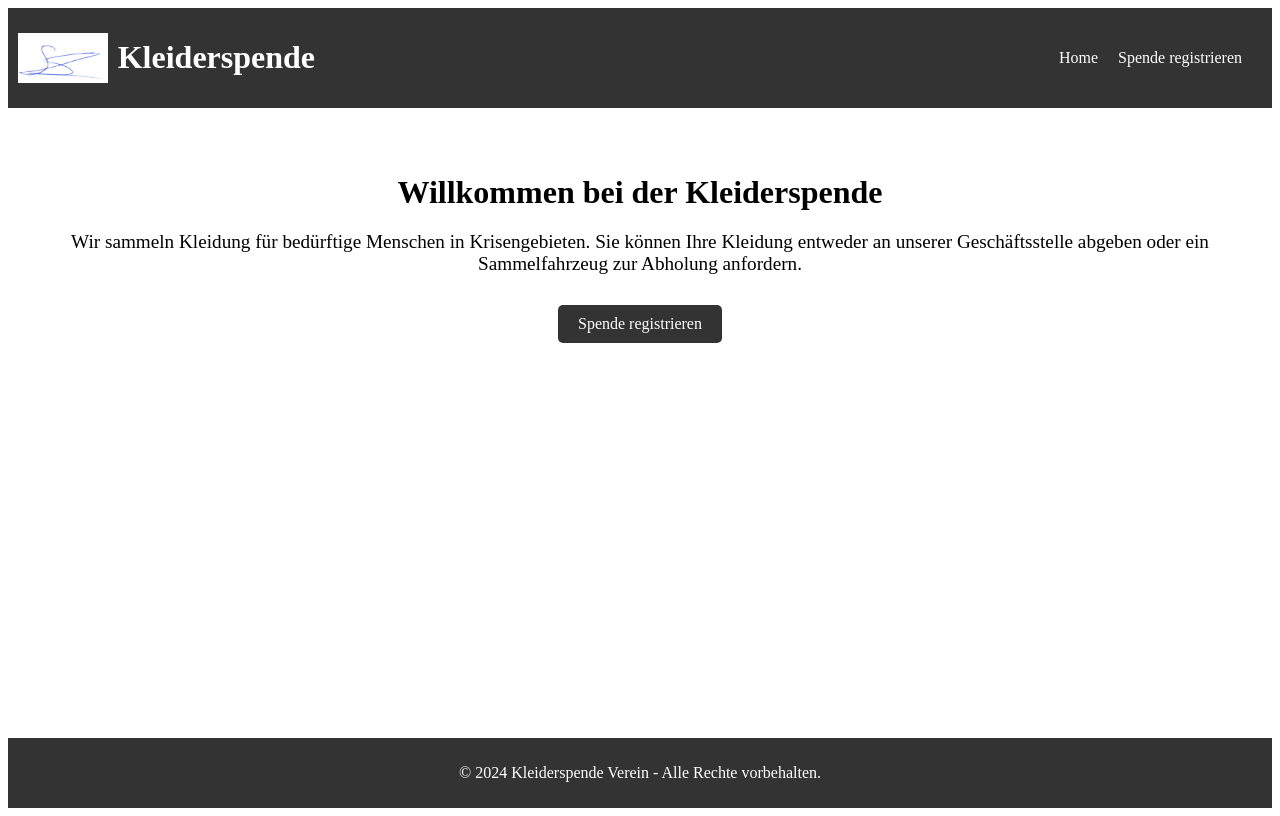
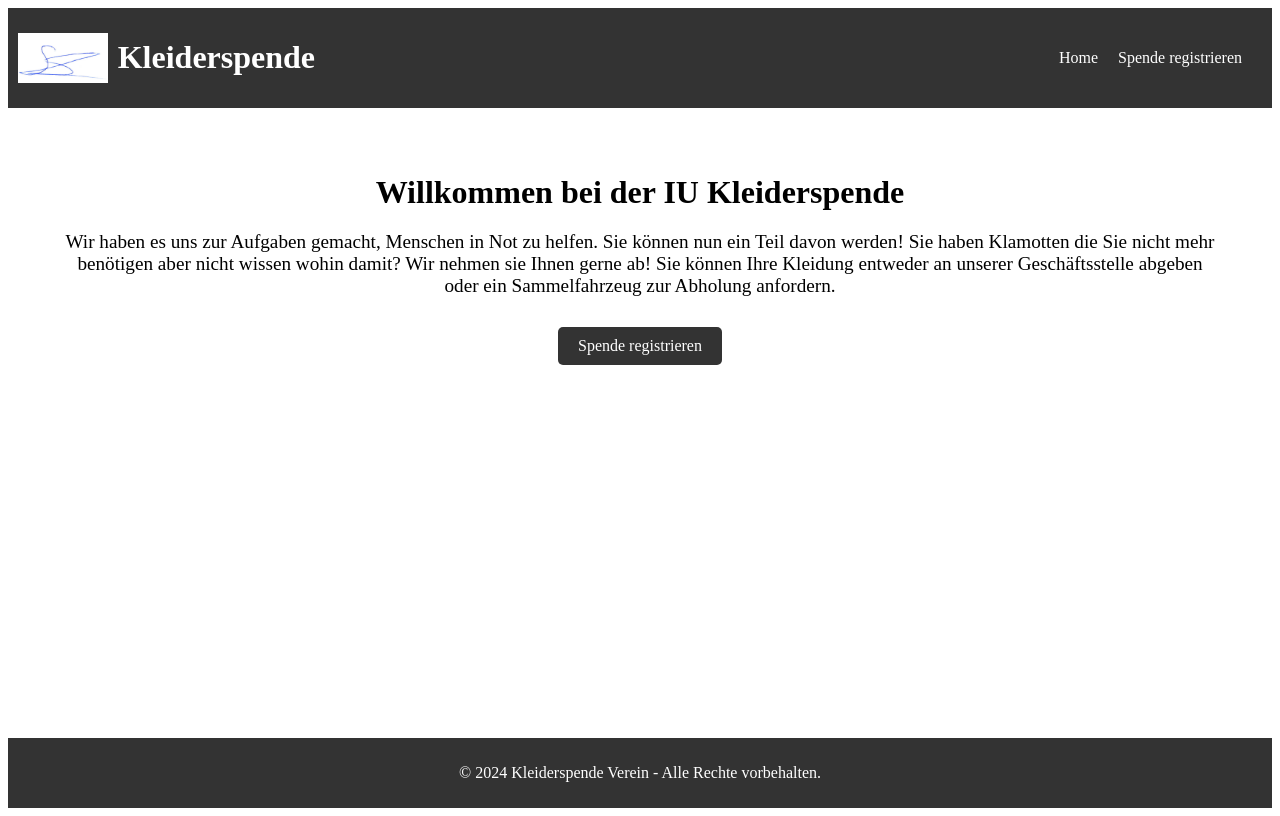
Before and after one commit to Yupi7/kleiderspende, a Vue app: page / in a window 1280 px wide. Built offline with nearby package versions, Linux system fonts and the light colour scheme.

Commit message:
text neu

```diff
--- a/src/components/DonationForm.vue
+++ b/src/components/DonationForm.vue
@@ -25,8 +25,11 @@
       <label>
         Krisengebiet:
         <select v-model="crisisArea" required>
-          <option value="Gebiet1">Gebiet 1</option>
-          <option value="Gebiet2">Gebiet 2</option>
+          <option value="Nordafrika">Nordafrika</option>
+          <option value="Zentralafrika">Zentralafrika</option>
+          <option value="Südafrika">Südafrika</option>
+          <option value="Naher-Osten">Naher-Osten</option>
+          <option value="Mittelost-Asien">Mittelost-Asien</option>
         </select>
       </label>
 
--- a/src/components/Home.vue
+++ b/src/components/Home.vue
@@ -1,9 +1,12 @@
 <template>
   <div class="home">
-    <h2>Willkommen bei der Kleiderspende</h2>
+    <h2>Willkommen bei der IU Kleiderspende</h2>
     <p>
-      Wir sammeln Kleidung für bedürftige Menschen in Krisengebieten. Sie können Ihre Kleidung
-      entweder an unserer Geschäftsstelle abgeben oder ein Sammelfahrzeug zur Abholung anfordern.
+      Wir haben es uns zur Aufgaben gemacht, Menschen in Not zu helfen.
+      Sie können nun ein Teil davon werden!
+      Sie haben Klamotten die Sie nicht mehr benötigen aber nicht wissen wohin damit?
+      Wir nehmen sie Ihnen gerne ab!
+      Sie können Ihre Kleidung entweder an unserer Geschäftsstelle abgeben oder ein Sammelfahrzeug zur Abholung anfordern.
     </p>
     <router-link to="/spende" class="btn">Spende registrieren</router-link>
   </div>
```
